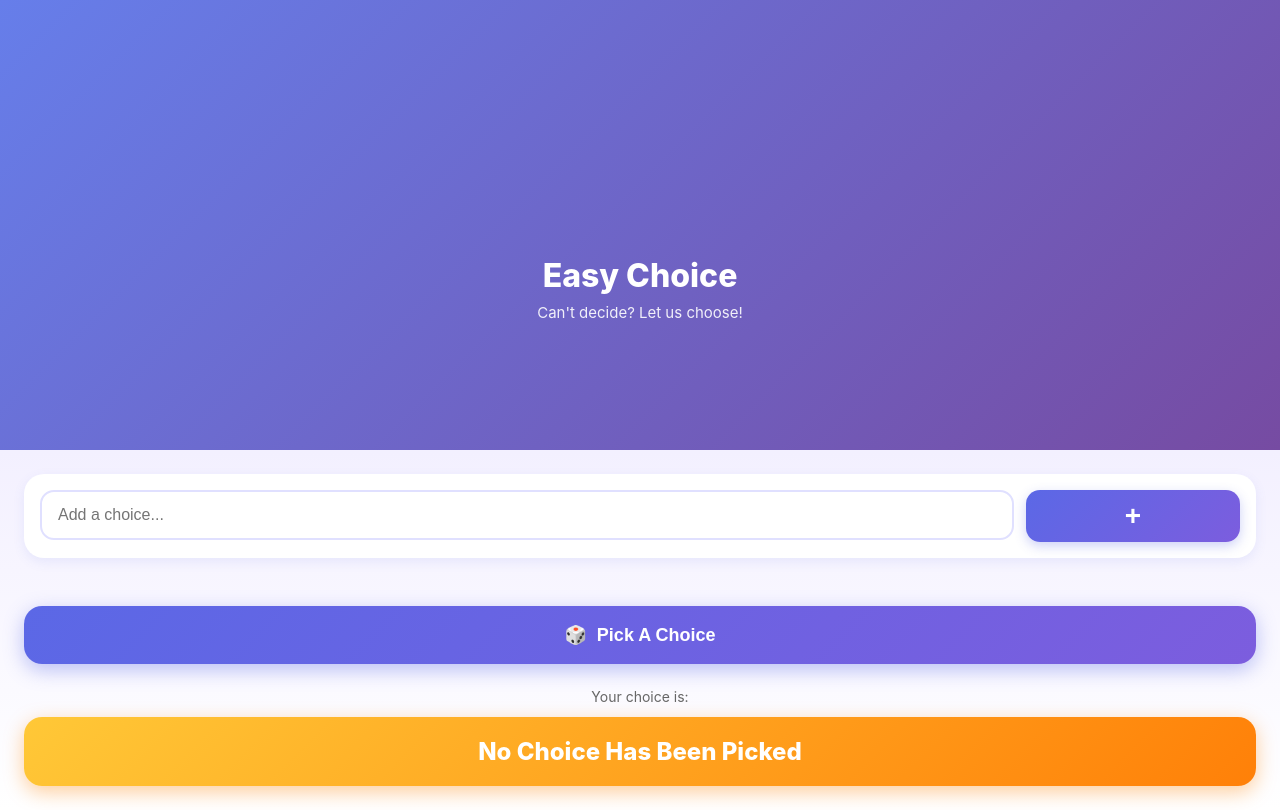
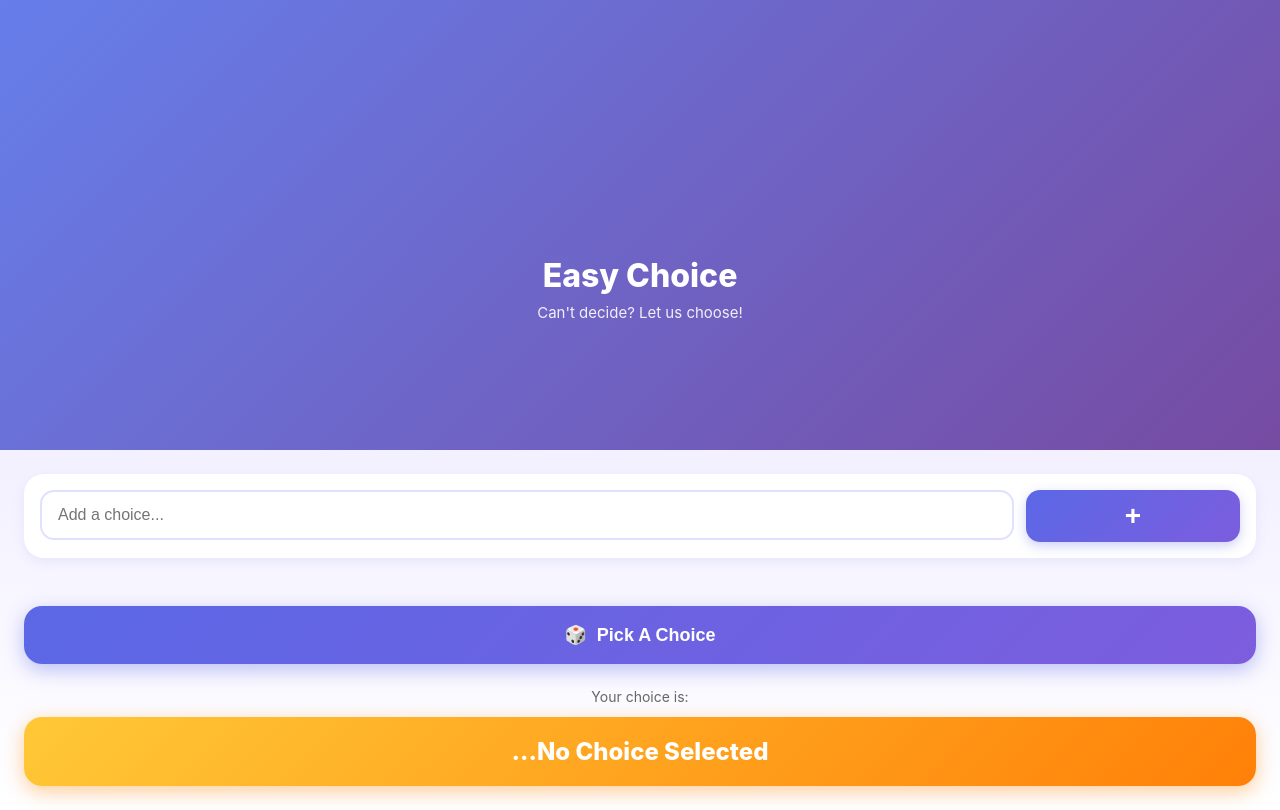
Before and after one commit to bc-whisnant/easy-choice-vue, a Vue app: page / in a window 1280 px wide. Built offline with nearby package versions, Linux system fonts and the light colour scheme.

Commit message:
selecting a choice

```diff
--- a/src/App.vue
+++ b/src/App.vue
@@ -8,8 +8,7 @@
   const choices = ref([]) // ['Pizza', 'Testing', '123']
   const buttonIcon = '🎲'
   const currentChoice = ref('')
-
-  const easyChoice = ref('')
+  const easyChoice = ref('...No Choice Selected')
 
   const addChoice = () => {
     choices.value.push(currentChoice.value)
@@ -17,9 +16,10 @@
   }
   const deleteChoice = () => console.log('deleting choice here')
 
-  const pickChoice = () => console.log('picking choice here')
+  const pickChoice = () => {
+    easyChoice.value = choices.value[Math.floor(Math.random() * choices.value.length)]
+  }
 
-  const result = !easyChoice.value ? 'No Choice Has Been Picked' : easyChoice.value
 </script>
 
 <template>
@@ -34,7 +34,7 @@
     <ChoiceEntry @addChoice="addChoice" v-model="currentChoice" placeholder="Add a choice..." />
     <ChoiceContainer :choices="choices" />
     <Button @pickChoice="pickChoice" :buttonIcon="buttonIcon" buttonText="Pick A Choice"/>
-    <Result :result="result" />
+    <Result :result="easyChoice" />
   </main>
 </template>
 
```
